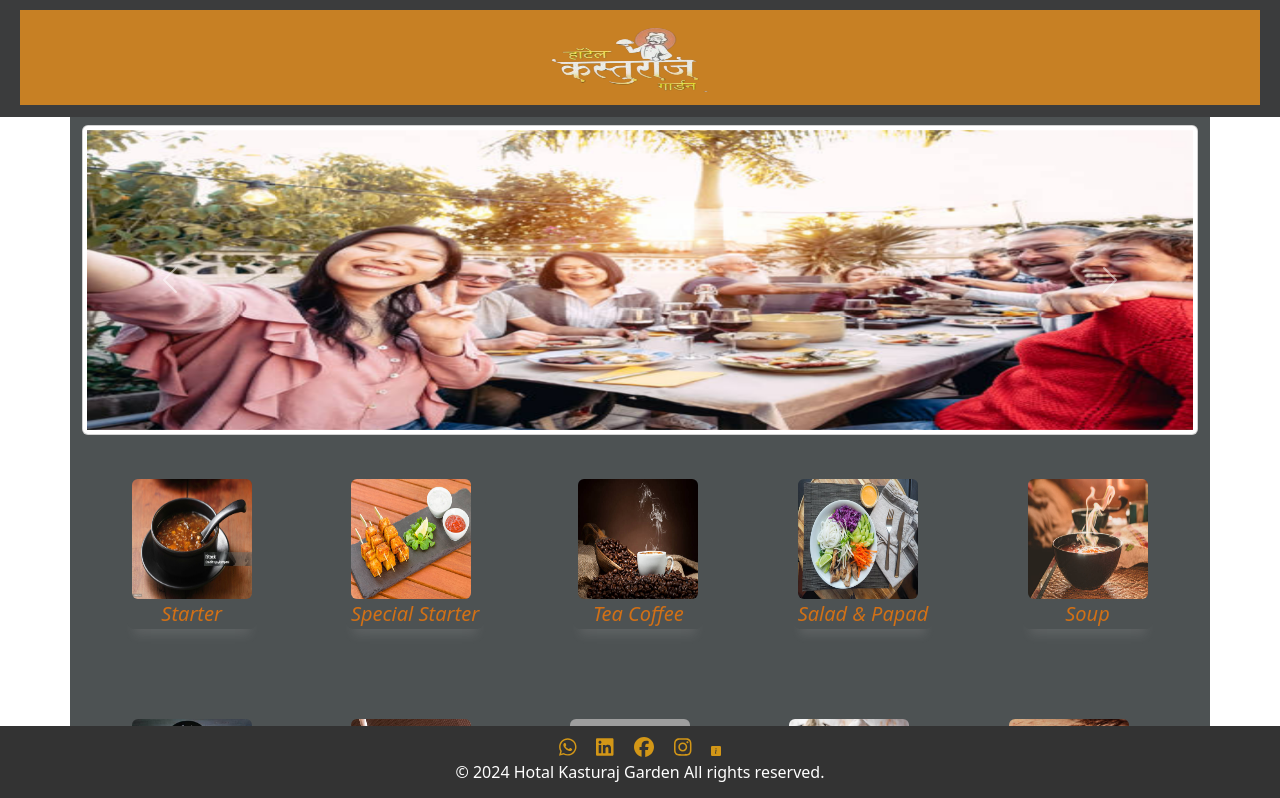
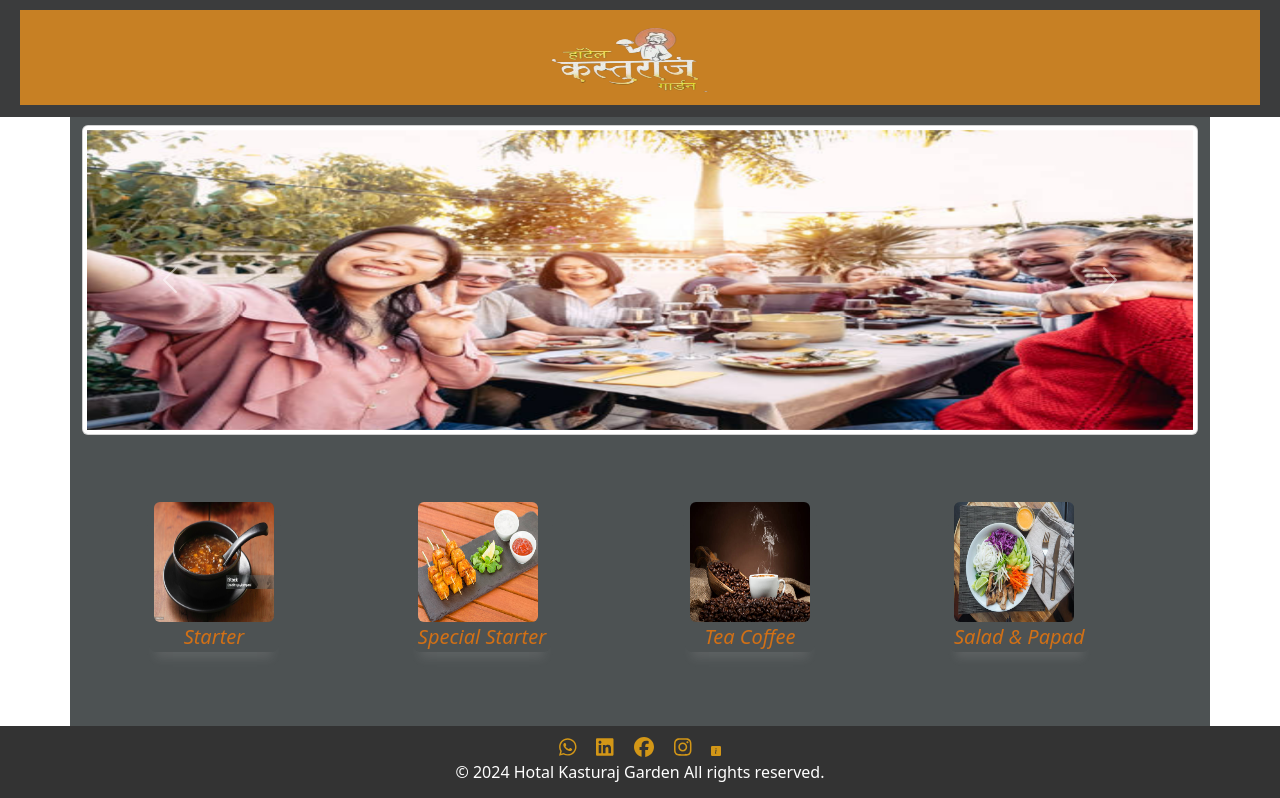
Before and after one commit to Sagargpatil/Hotel, a React (Create React App) app: page / in a window 1280 px wide. Shown: the top 798 px of the page. Built offline with nearby package versions, Linux system fonts and the light colour scheme; grey boxes are pictures that could not be loaded.

Commit message:
Update Card.css

```diff
--- a/src/component/Card.css
+++ b/src/component/Card.css
@@ -20,7 +20,7 @@
 } */
   .s-card{
     /* margin: 25px; */
-    margin: 4%;
+    margin: 6%;
     transition: all 0.4s cubic-bezier(0.175, 0.885, 0, 1);
     background-color: M#ddd7d7;
     width: auto;
```
